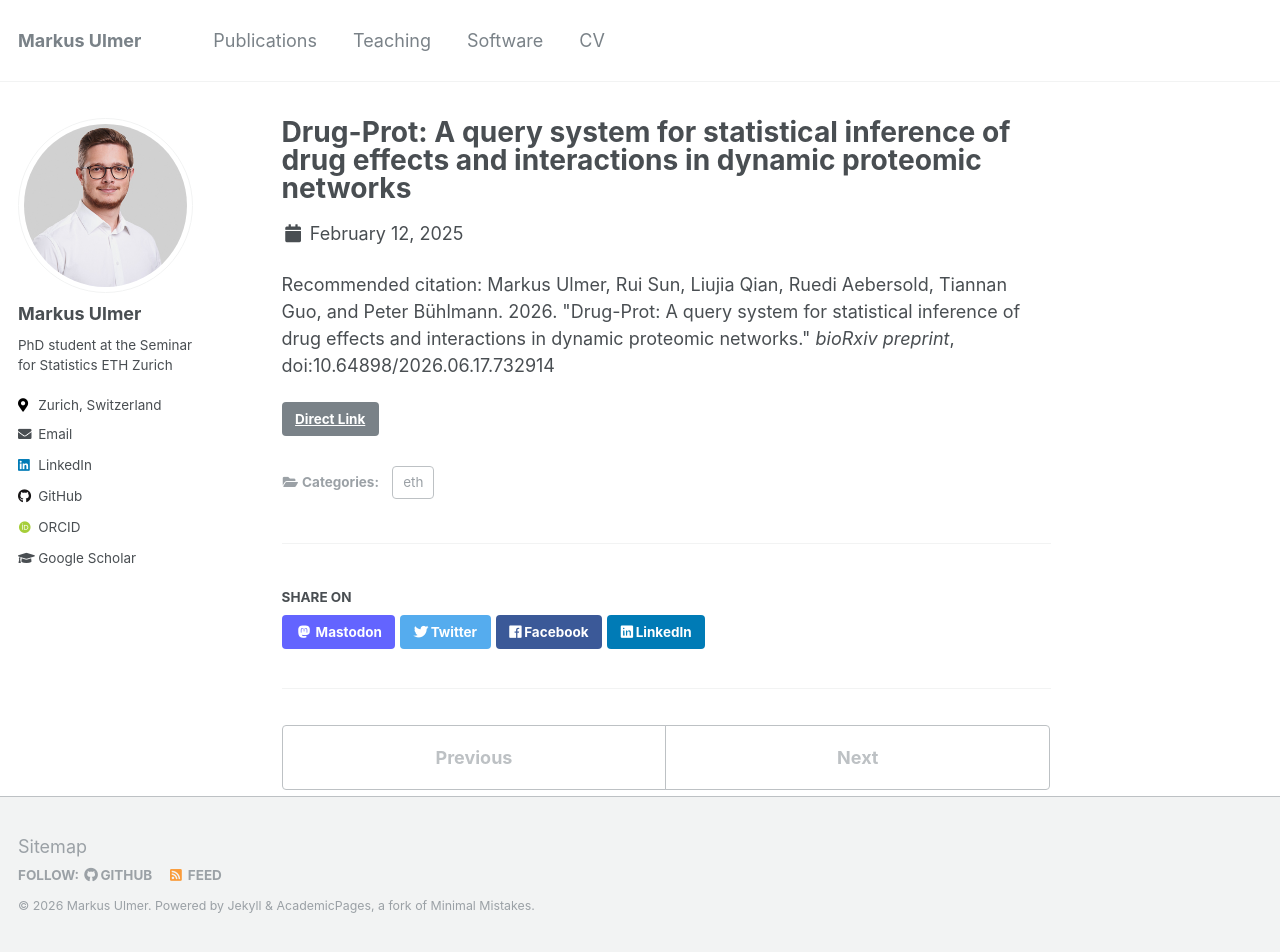
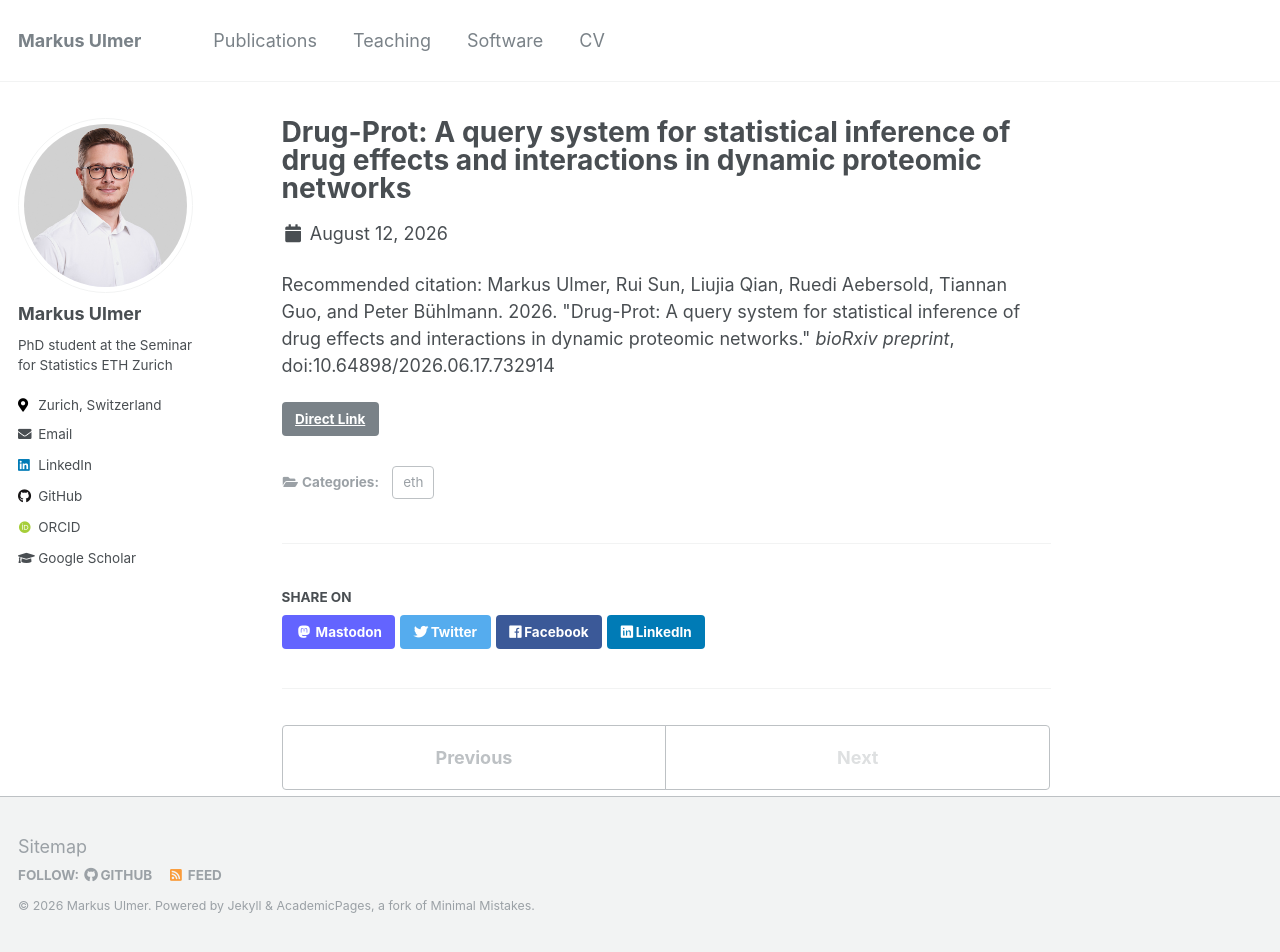
Before and after one commit to markusul/markusul.github.io, a Jekyll site: the page built from _publications/2026-DrugProt.md, in a window 1280 px wide and 952 px high. Built offline with Jekyll 4.4.1, drawn with Linux system fonts in a browser that asks for light colours; some web fonts are replaced.

Commit message:
fix order

```diff
--- a/_publications/2026-DrugProt.md
+++ b/_publications/2026-DrugProt.md
@@ -3,7 +3,7 @@ title: "Drug-Prot: A query system for statistical inference of drug effects and
 collection: publications
 category: eth
 permalink: /publication/2026-DrugProt
-date: 2025-02-12
+date: 2026-08-12
 link: 'https://doi.org/10.64898/2026.06.17.732914'
 github: 'https://github.com/markusul/DrugProt-Paper'
 citation: 'Markus Ulmer, Rui Sun, Liujia Qian, Ruedi Aebersold, Tiannan Guo, and Peter Bühlmann. 2026. &quot;Drug-Prot: A query system for statistical inference of drug effects and interactions in dynamic proteomic networks.&quot; <i>bioRxiv preprint</i>, doi:10.64898/2026.06.17.732914'
```
